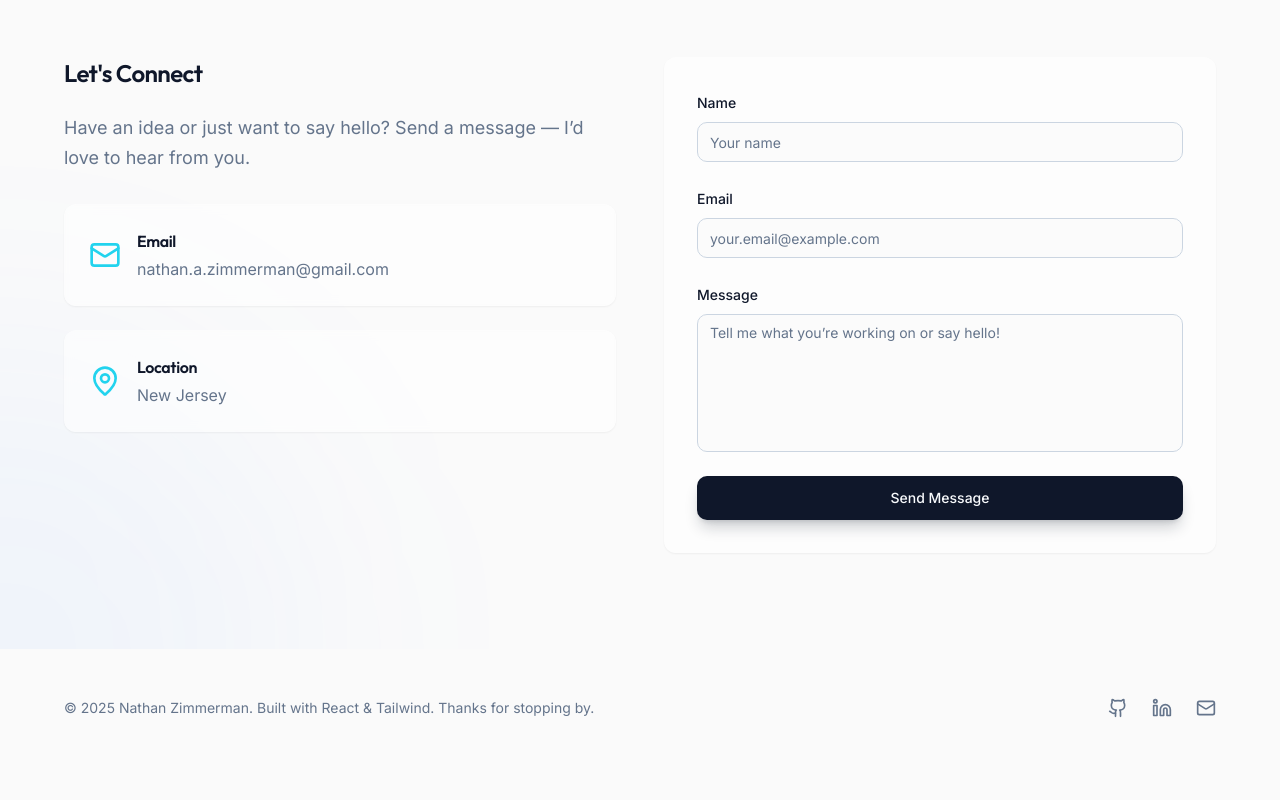
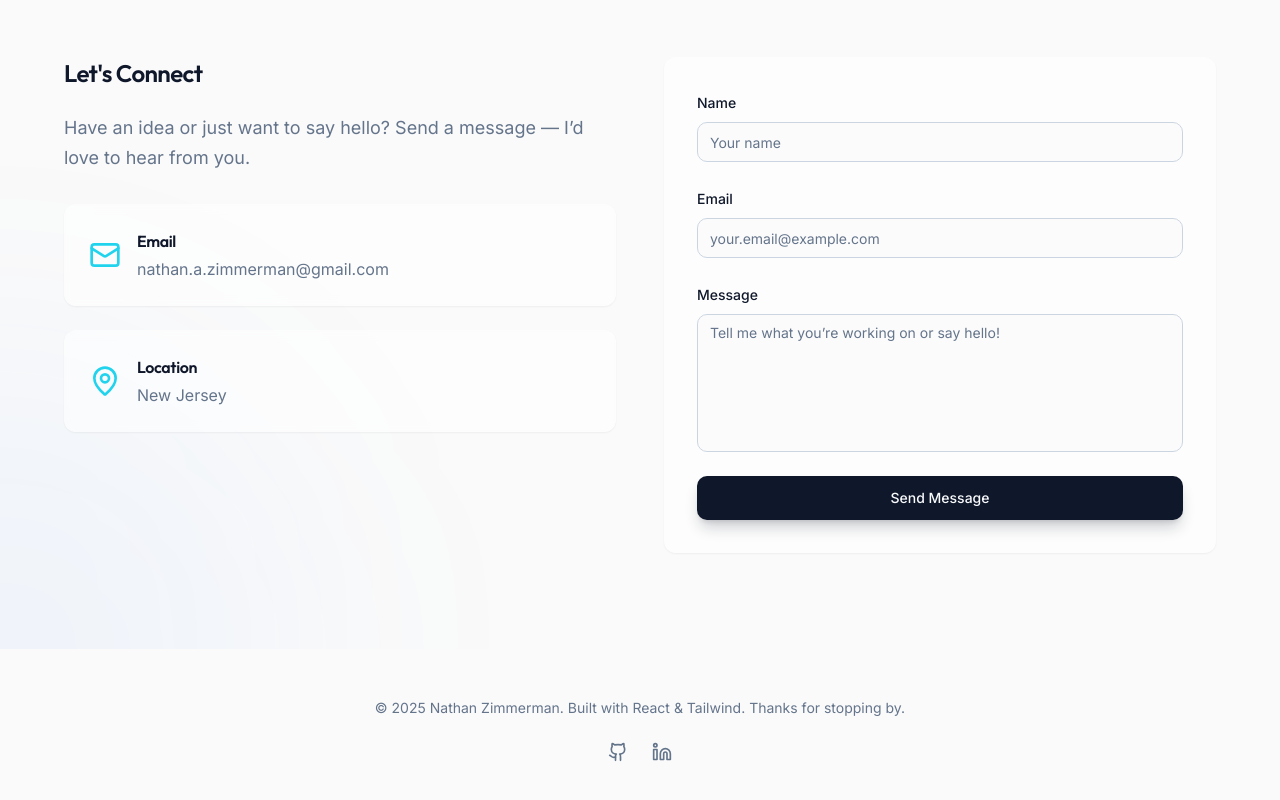
Before and after one commit to natezimm/nathanzimmerman.com, a React (Vite) app: page / in a window 1280 px wide. Shown: the part 3590-4390 px from the top of the page. Before the commit the page ends 4356 px from the top, so only its background shows below. Built offline with nearby package versions, Linux system fonts and the light colour scheme; the HTML template or start-up script is replaced by a standard one.

Commit message:
Remove mail link from footer

```diff
--- a/src/components/Footer.tsx
+++ b/src/components/Footer.tsx
@@ -1,15 +1,15 @@
-import { Github, Linkedin, Mail } from "lucide-react";
+import { Github, Linkedin } from "lucide-react";
 
 const Footer = () => {
   return (
     <footer className="bg-background py-12 border-t border-white/5">
       <div className="container px-4 mx-auto">
-        <div className="max-w-6xl mx-auto flex flex-col md:flex-row items-center justify-between gap-6">
+        <div className="max-w-6xl mx-auto flex flex-col items-center gap-6 text-center">
           <p className="text-sm text-muted-foreground">
             © {new Date().getFullYear()} Nathan Zimmerman. Built with React & Tailwind. Thanks for stopping by.
           </p>
 
-          <div className="flex items-center gap-6">
+          <div className="flex items-center justify-center gap-6">
             <a
               href="https://github.com/natezimm"
               target="_blank"
@@ -28,13 +28,6 @@
             >
               <Linkedin className="w-5 h-5" />
             </a>
-            <a
-              href="mailto:nathan.a.zimmerman@gmail.com"
-              className="text-muted-foreground hover:text-primary transition-colors hover:scale-110 duration-300"
-              aria-label="Email"
-            >
-              <Mail className="w-5 h-5" />
-            </a>
           </div>
         </div>
       </div>
```
